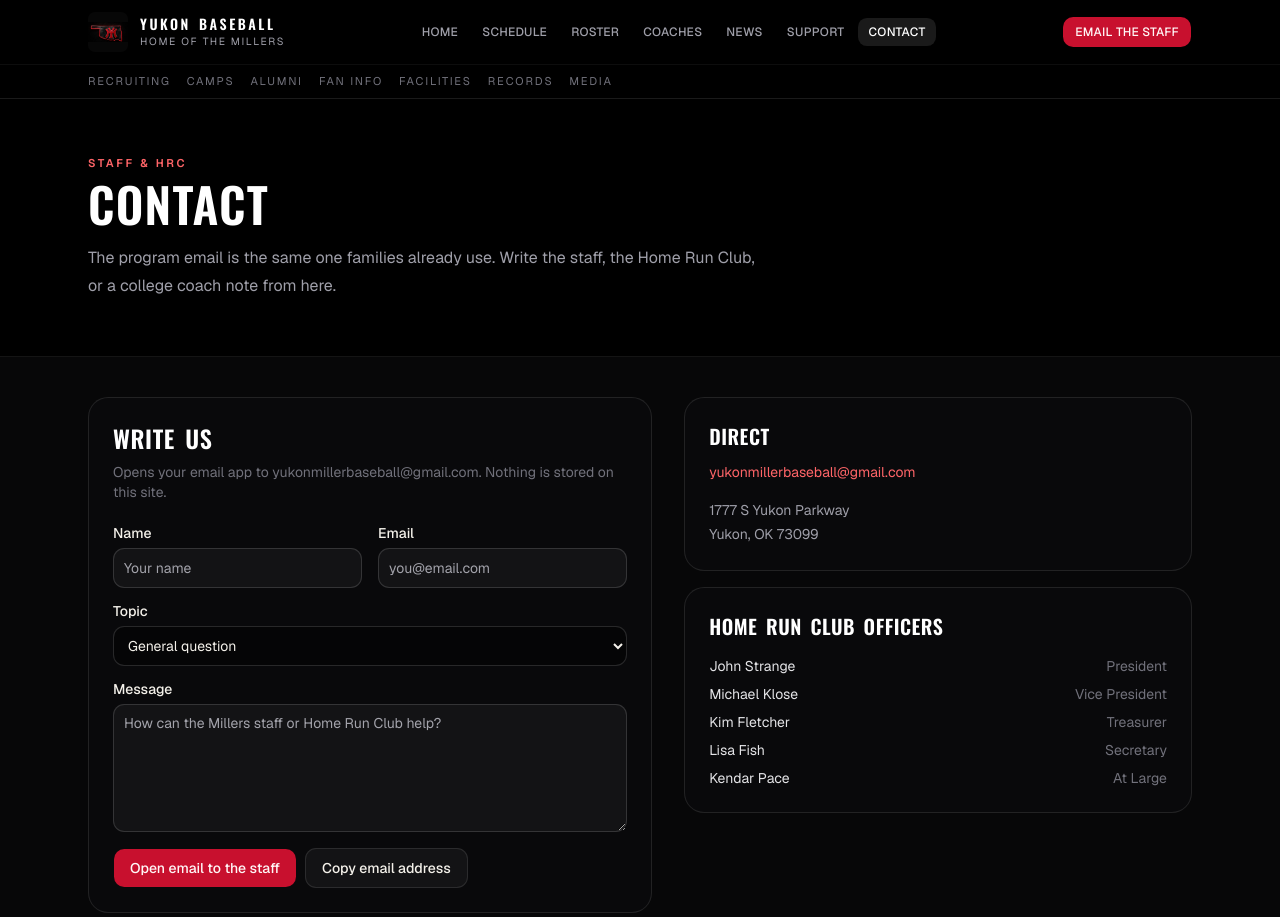
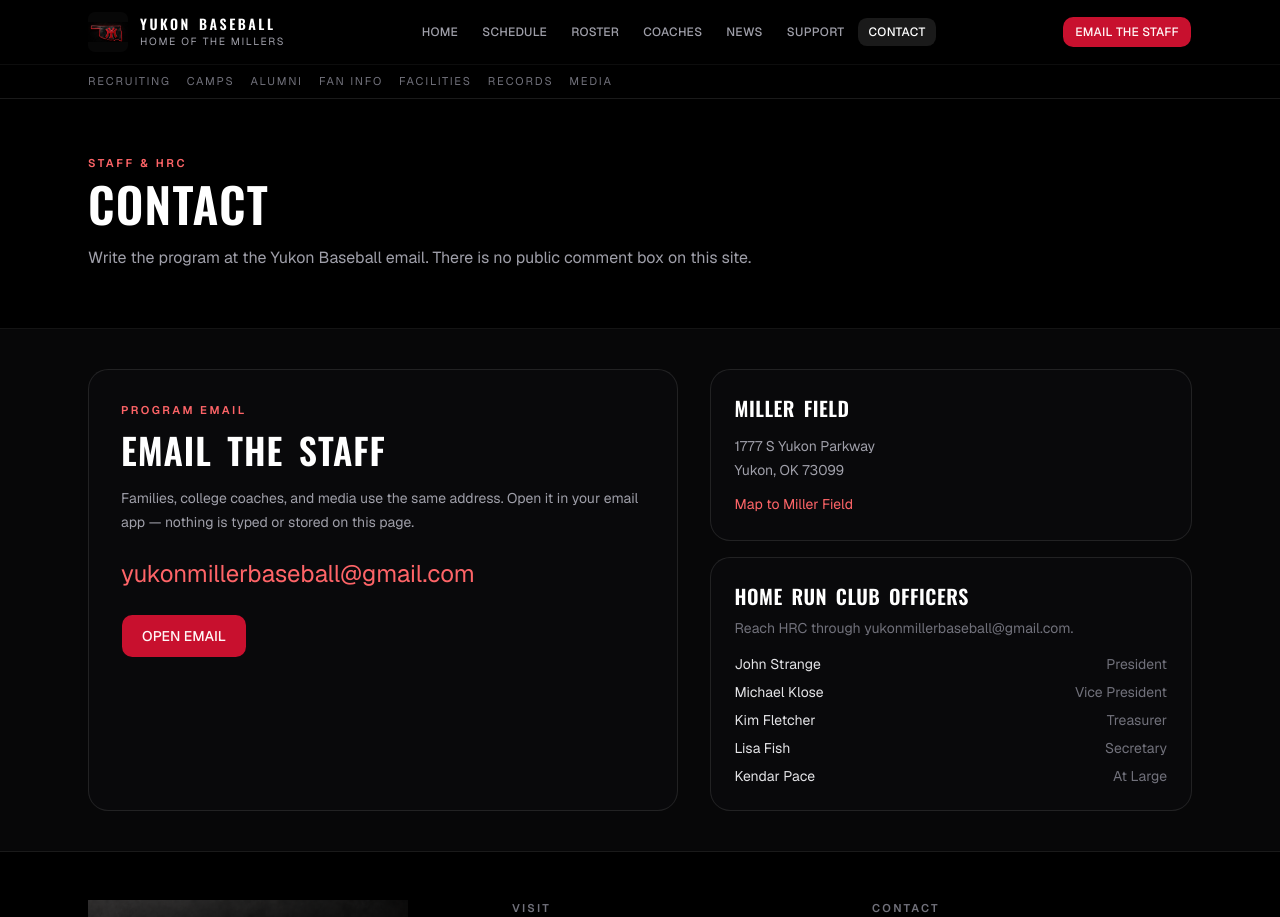
Before and after one commit to ryanphillips2505/Yukon_Miller_Baseball_Website, a Next.js app: page /contact in a window 1280 px wide. Shown: the top 917 px of the page. Built offline with nearby package versions, Linux system fonts and the light colour scheme.

Commit message:
Remove the public contact form and point people to the program email.
Contact is yukonmillerbaseball@gmail.com only so the site has no box for random messages.

Co-authored-by: ryanphillips2505 <ryanphillips2505@gmail.com>

```diff
--- a/src/app/alumni/page.tsx
+++ b/src/app/alumni/page.tsx
@@ -1,5 +1,6 @@
 import { EmptyState } from "@/components/empty-state";
 import { PageHero } from "@/components/page-hero";
+import { program } from "@/lib/site";
 import type { Metadata } from "next";
 
 export const metadata: Metadata = { title: "Alumni" };
@@ -16,7 +17,7 @@ export default function AlumniPage() {
         <EmptyState
           title="Alumni roll is not posted"
           body="Send names, years, and next schools to the staff when you have them. This page will hold all-time players, college commits, and anyone who reached pro ball."
-          action={{ href: "/contact", label: "Submit an alum" }}
+          action={{ href: `mailto:${program.email}`, label: "Email an alum note" }}
         />
         <div className="grid gap-4 md:grid-cols-3">
           {[
--- a/src/app/contact/page.tsx
+++ b/src/app/contact/page.tsx
@@ -1,7 +1,8 @@
-import { ContactForm } from "@/components/contact-form";
 import { PageHero } from "@/components/page-hero";
+import { buttonVariants } from "@/components/ui/button";
 import { officers } from "@/lib/support";
 import { program } from "@/lib/site";
+import { cn } from "@/lib/utils";
 import type { Metadata } from "next";
 
 export const metadata: Metadata = { title: "Contact" };
@@ -12,41 +13,59 @@ export default function ContactPage() {
       <PageHero
         kicker="Staff & HRC"
         title="Contact"
-        lede="The program email is the same one families already use. Write the staff, the Home Run Club, or a college coach note from here."
+        lede="Write the program at the Yukon Baseball email. There is no public comment box on this site."
       />
-      <div className="mx-auto grid max-w-6xl gap-8 px-4 py-10 sm:px-6 lg:grid-cols-[1fr_0.9fr]">
-        <div className="rounded-2xl border border-white/10 bg-zinc-950 p-6">
-          <h2 className="font-heading text-2xl tracking-wide text-white uppercase">
-            Write us
+      <div className="mx-auto grid max-w-6xl gap-8 px-4 py-10 sm:px-6 lg:grid-cols-[1.1fr_0.9fr]">
+        <div className="rounded-2xl border border-white/10 bg-zinc-950 p-6 sm:p-8">
+          <p className="text-[0.7rem] font-semibold tracking-[0.22em] text-red-400 uppercase">
+            Program email
+          </p>
+          <h2 className="font-heading mt-3 text-3xl tracking-wide text-white uppercase sm:text-4xl">
+            Email the staff
           </h2>
-          <p className="mt-2 text-sm text-zinc-500">
-            Opens your email app to {program.email}. Nothing is stored on this
-            site.
+          <p className="mt-4 max-w-xl text-sm leading-6 text-zinc-400">
+            Families, college coaches, and media use the same address. Open it
+            in your email app — nothing is typed or stored on this page.
           </p>
-          <div className="mt-6">
-            <ContactForm />
-          </div>
+          <a
+            href={`mailto:${program.email}`}
+            className="mt-6 block break-all text-xl text-red-400 hover:text-red-300 sm:text-2xl"
+          >
+            {program.email}
+          </a>
+          <a
+            href={`mailto:${program.email}`}
+            className={cn(buttonVariants(), "mt-6 h-11 px-5 uppercase")}
+          >
+            Open email
+          </a>
         </div>
         <aside className="space-y-4">
           <div className="rounded-2xl border border-white/10 bg-zinc-950 p-6">
             <h2 className="font-heading text-xl tracking-wide text-white uppercase">
-              Direct
+              Miller Field
             </h2>
-            <p className="mt-3 text-sm text-zinc-400">
-              <a className="text-red-400 hover:text-red-300" href={`mailto:${program.email}`}>
-                {program.email}
-              </a>
-            </p>
-            <p className="mt-4 text-sm leading-6 text-zinc-400">
+            <p className="mt-3 text-sm leading-6 text-zinc-400">
               {program.street}
               <br />
               {program.cityStateZip}
             </p>
+            <a
+              href={program.mapsUrl}
+              target="_blank"
+              rel="noreferrer"
+              className="mt-3 inline-block text-sm text-red-400 hover:text-red-300"
+            >
+              Map to Miller Field
+            </a>
           </div>
           <div className="rounded-2xl border border-white/10 bg-zinc-950 p-6">
             <h2 className="font-heading text-xl tracking-wide text-white uppercase">
               Home Run Club officers
             </h2>
+            <p className="mt-2 text-sm text-zinc-500">
+              Reach HRC through {program.email}.
+            </p>
             <ul className="mt-4 space-y-2 text-sm">
               {officers.map((officer) => (
                 <li key={officer.name} className="flex justify-between gap-3">
--- a/src/app/media/page.tsx
+++ b/src/app/media/page.tsx
@@ -1,6 +1,7 @@
 import { EmptyState } from "@/components/empty-state";
 import { PageHero } from "@/components/page-hero";
 import { PhotoSlot } from "@/components/photo-slot";
+import { program } from "@/lib/site";
 import type { Metadata } from "next";
 
 export const metadata: Metadata = { title: "Media" };
@@ -17,7 +18,7 @@ export default function MediaPage() {
         <EmptyState
           title="No media uploaded"
           body="Send team photos, phone wallpapers, or highlight links to the staff. Nothing here is stock and nothing is pulled from another school."
-          action={{ href: "/contact", label: "Send media" }}
+          action={{ href: `mailto:${program.email}`, label: "Email media" }}
         />
         <div className="grid grid-cols-2 gap-3 md:grid-cols-4">
           {["Varsity", "JV Red", "JV White", "Miller Field"].map((label) => (
--- a/src/app/recruiting/page.tsx
+++ b/src/app/recruiting/page.tsx
@@ -2,7 +2,6 @@ import { CommitBoard } from "@/components/commit-board";
 import { PageHero } from "@/components/page-hero";
 import { program } from "@/lib/site";
 import type { Metadata } from "next";
-import Link from "next/link";
 
 export const metadata: Metadata = { title: "Recruiting" };
 
@@ -29,12 +28,6 @@ export default function RecruitingPage() {
             </a>{" "}
             and include the player’s name, your school, and what you need.
           </p>
-          <Link
-            href="/contact"
-            className="mt-4 inline-block text-sm text-white underline-offset-4 hover:underline"
-          >
-            Use the contact form
-          </Link>
         </section>
       </div>
     </div>
--- a/src/components/contact-form.tsx
+++ /dev/null
@@ -1,155 +0,0 @@
-"use client";
-
-import { Button } from "@/components/ui/button";
-import { Input } from "@/components/ui/input";
-import { Label } from "@/components/ui/label";
-import { Textarea } from "@/components/ui/textarea";
-import { program } from "@/lib/site";
-import { useState } from "react";
-
-type Status = "idle" | "error" | "success";
-
-const topics = [
-  "General question",
-  "Schedule or fields",
-  "Roster or coaches",
-  "Home Run Club / sponsorship",
-  "Camps",
-  "College recruiting",
-] as const;
-
-export function ContactForm() {
-  const [status, setStatus] = useState<Status>("idle");
-  const [error, setError] = useState<string | null>(null);
-  const [copied, setCopied] = useState(false);
-
-  function onSubmit(event: React.FormEvent<HTMLFormElement>) {
-    event.preventDefault();
-    setError(null);
-
-    const data = new FormData(event.currentTarget);
-    const name = String(data.get("name") ?? "").trim();
-    const email = String(data.get("email") ?? "").trim();
-    const topic = String(data.get("topic") ?? "").trim();
-    const message = String(data.get("message") ?? "").trim();
-
-    if (name.length < 2) {
-      setStatus("error");
-      setError("Enter your name so the staff knows who to write back.");
-      return;
-    }
-    if (!/^[^\s@]+@[^\s@]+\.[^\s@]+$/.test(email)) {
-      setStatus("error");
-      setError("Enter a working email address.");
-      return;
-    }
-    if (message.length < 12) {
-      setStatus("error");
-      setError("Add a short note so we know how to help.");
-      return;
-    }
-
-    const subject = encodeURIComponent(`Yukon Baseball — ${topic || "Message"}`);
-    const body = encodeURIComponent(
-      `${message}\n\n— ${name}\n${email}`,
-    );
-    window.location.href = `mailto:${program.email}?subject=${subject}&body=${body}`;
-    setStatus("success");
-  }
-
-  async function copyEmail() {
-    try {
-      await navigator.clipboard.writeText(program.email);
-      setCopied(true);
-      window.setTimeout(() => setCopied(false), 2000);
-    } catch {
-      setError("Could not copy the address. Use the email link instead.");
-      setStatus("error");
-    }
-  }
-
-  return (
-    <form onSubmit={onSubmit} className="space-y-4" noValidate>
-      <div className="grid gap-4 sm:grid-cols-2">
-        <div className="space-y-2">
-          <Label htmlFor="name">Name</Label>
-          <Input
-            id="name"
-            name="name"
-            autoComplete="name"
-            className="h-10 bg-black/40"
-            placeholder="Your name"
-          />
-        </div>
-        <div className="space-y-2">
-          <Label htmlFor="email">Email</Label>
-          <Input
-            id="email"
-            name="email"
-            type="email"
-            autoComplete="email"
-            className="h-10 bg-black/40"
-            placeholder="you@email.com"
-          />
-        </div>
-      </div>
-      <div className="space-y-2">
-        <Label htmlFor="topic">Topic</Label>
-        <select
-          id="topic"
-          name="topic"
-          className="h-10 w-full rounded-lg border border-input bg-black/40 px-2.5 text-sm"
-          defaultValue="General question"
-        >
-          {topics.map((topic) => (
-            <option key={topic} value={topic}>
-              {topic}
-            </option>
-          ))}
-        </select>
-      </div>
-      <div className="space-y-2">
-        <Label htmlFor="message">Message</Label>
-        <Textarea
-          id="message"
-          name="message"
-          rows={6}
-          className="min-h-32 bg-black/40"
-          placeholder="How can the Millers staff or Home Run Club help?"
-        />
-      </div>
-
-      {status === "error" && error ? (
-        <p
-          role="alert"
-          className="rounded-lg border border-red-500/30 bg-red-950/40 px-3 py-2 text-sm text-red-200"
-        >
-          {error}
-        </p>
-      ) : null}
-      {status === "success" ? (
-        <p
-          role="status"
-          className="rounded-lg border border-emerald-500/30 bg-emerald-950/30 px-3 py-2 text-sm text-emerald-100"
-        >
-          Your email app should open to {program.email}. If it does not, copy
-          the address and send the note yourself.
-        </p>
-      ) : null}
-
-      <div className="flex flex-col gap-2 sm:flex-row">
-        <Button type="submit" className="h-10 px-4">
-          Open email to the staff
-        </Button>
-        <Button
-          type="button"
-          variant="outline"
-          className="h-10 border-white/15 px-4"
-          onClick={copyEmail}
-        >
-          {copied ? "Copied" : "Copy email address"}
-        </Button>
-      </div>
-    </form>
-  );
-}
```
